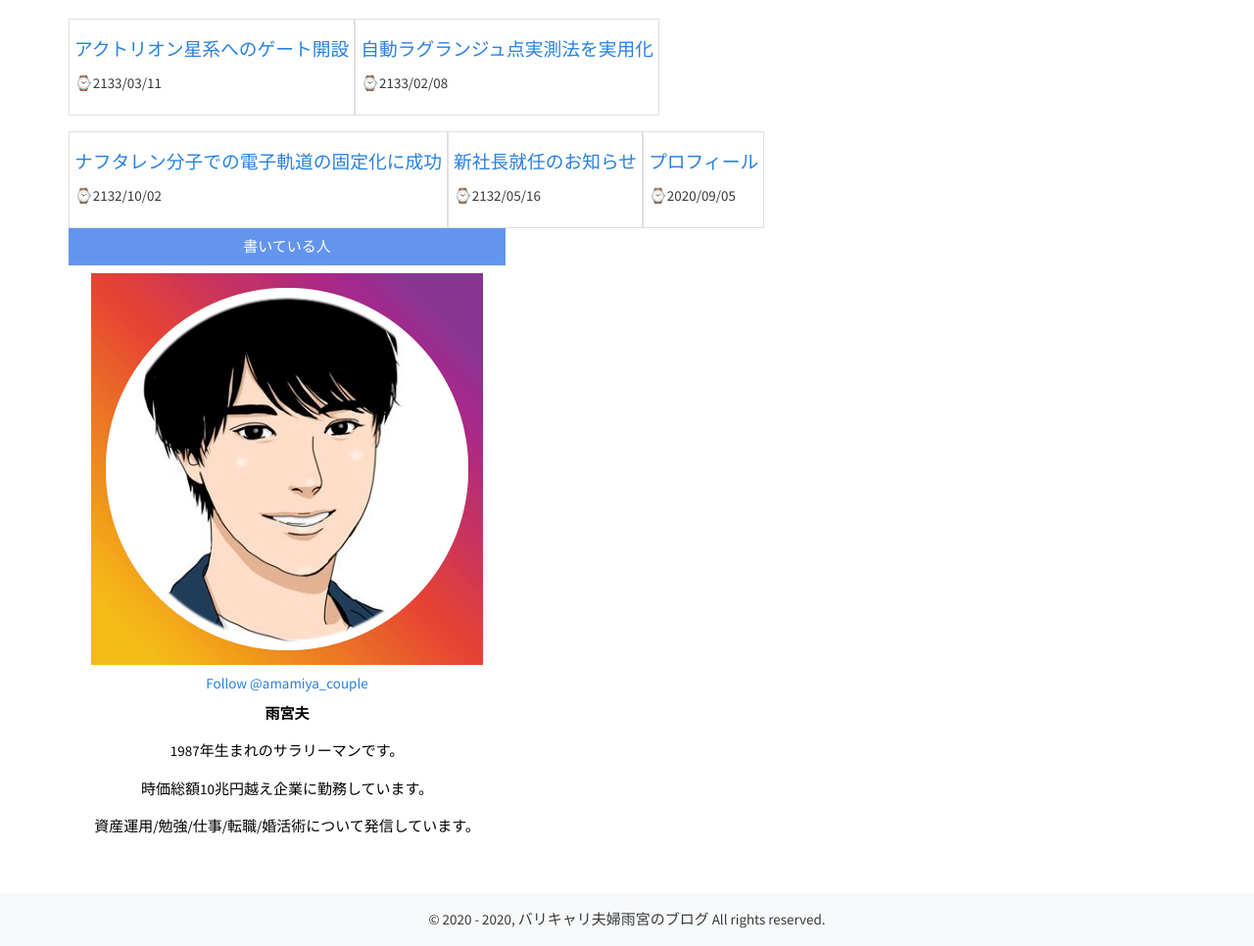
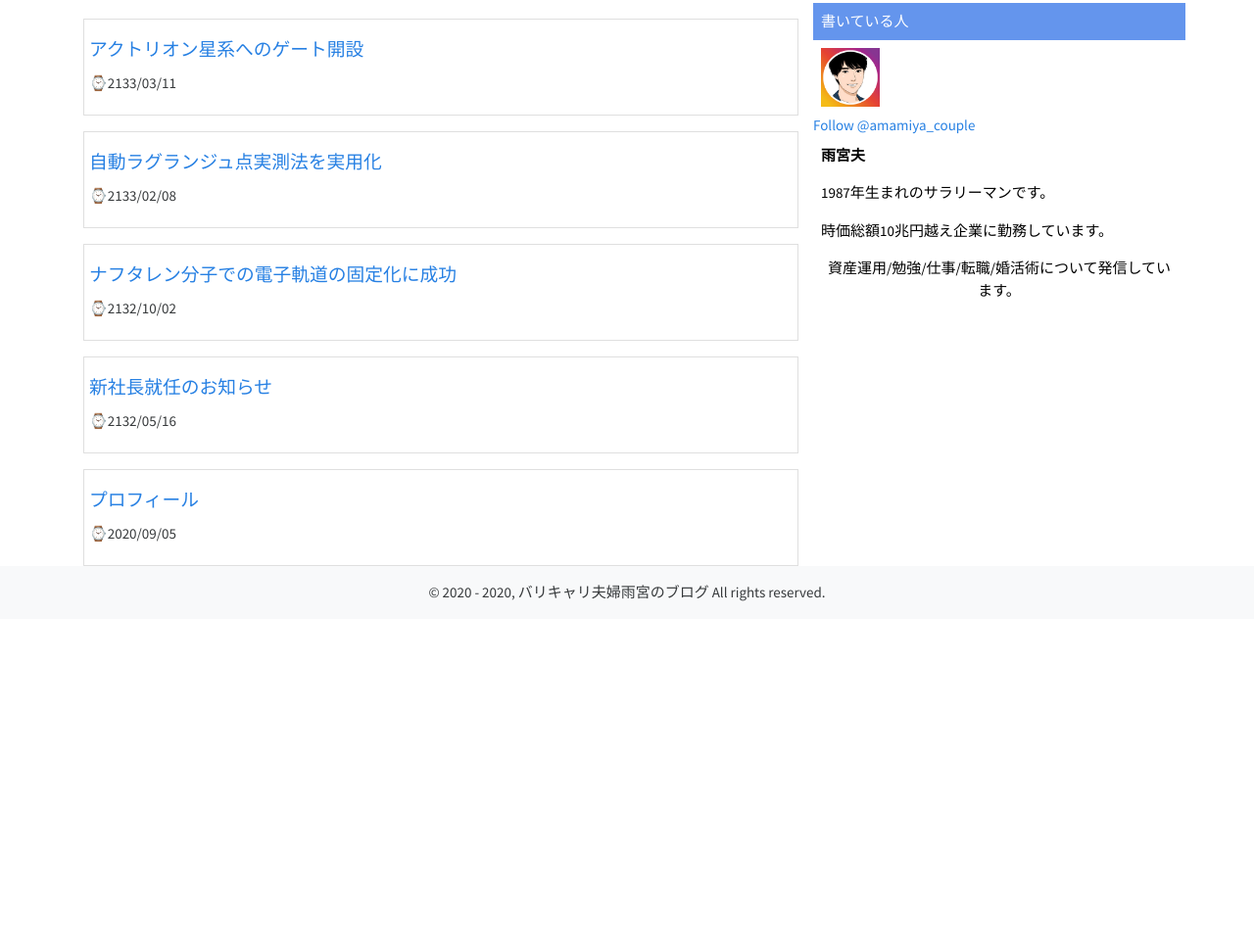
Before and after one commit to amamiyacouple/blog, a Gatsby site: page / in a window 1280 px wide. Shown: the part 404-1370 px from the top of the page at 98% size. After the commit the page ends 1036 px from the top, so only its background shows below. Built offline with nearby package versions, Linux system fonts and the light colour scheme; Gatsby itself is replaced by a stand-in of ours.

Commit message:
index20200905

```diff
--- a/src/pages/index.js
+++ b/src/pages/index.js
@@ -20,8 +20,7 @@ const IndexPage = ({ data }) => (
         <img src={header_husbandImg} style={{width:`100%`,marginBottom:`2rem`}} />
     </Row>
     <Row>
-      <Col xs={12} md={8} style={{maxWidth:`960px`}}>
-        <Row>
+      <Col xs={12} md={8} style={{maxWidth:`960px`,textAlign:'center'}}>
         {data.allMarkdownRemark.edges.map(({ node }) => (
           <Card style={{marginTop:'1rem'}}>
             <Card.Body>
@@ -40,23 +39,15 @@ const IndexPage = ({ data }) => (
             </Card.Body>
           </Card>
         ))}
-        </Row>
       </Col>
-      <Col xs={12} md={4} style={{maxWidth:`960px`}}>
-        <Row>
-          <Col style={{backgroundColor:`cornflowerblue`,color:`white`,padding:`0.5rem`,maxWidth:`960px`,textAlign:'center'}}>
+      <Col xs={12} md={4} style={{maxWidth:`960px`,textAlign:'center'}}>
+        <Row style={{backgroundColor:`cornflowerblue`,color:`white`,padding:`0.5rem`}}>
           書いている人
-          </Col>
         </Row>
         <Row>
-          <Col style={{maxWidth:`960px`}}>
-            <Row>
-              <Col style={{textAlign:'center'}}>
-                <img src={twitter_husbandImg} style={{Width:`30%`,padding:`0.5rem`}} />
-              </Col>
+          <img src={twitter_husbandImg} style={{maxWidth:`20%`,padding:`0.5rem`}} />
         </Row>
         <Row>
-              <Col style={{textAlign:'center'}}>
           <div class="twitter">
             <a
               href="https://twitter.com/amamiya_couple?ref_src=twsrc%5Etfw"
@@ -66,26 +57,20 @@ const IndexPage = ({ data }) => (
             </a>
             {<script async src="https://platform.twitter.com/widgets.js" charset="utf-8"></script>}
           </div>
-              </Col>
         </Row>
-            <Row>
-              <Col style={{backgroundColor:`white`,color:`black`,padding:`0.5rem`,textAlign:'center',fontWeight:'bold'}}>雨宮夫</Col>
+        <Row style={{backgroundColor:`white`,color:`black`,padding:`0.5rem`,textAlign:'center',fontWeight:'bold'}}>
+          雨宮夫
         </Row>
-            <Row>
-              <Col style={{backgroundColor:`white`,color:`black`,padding:`0.5rem`,textAlign:'center'}}>1987年生まれのサラリーマンです。</Col>
+        <Row style={{backgroundColor:`white`,color:`black`,padding:`0.5rem`,textAlign:'center'}}>
+          1987年生まれのサラリーマンです。
         </Row>
-            <Row>
-              <Col style={{backgroundColor:`white`,color:`black`,padding:`0.5rem`,textAlign:'center'}}>時価総額10兆円越え企業に勤務しています。</Col>
+        <Row style={{backgroundColor:`white`,color:`black`,padding:`0.5rem`,textAlign:'center'}}>
+          時価総額10兆円越え企業に勤務しています。
         </Row>
-            <Row>
-              <Col style={{backgroundColor:`white`,color:`black`,padding:`0.5rem`,textAlign:'center'}}>資産運用/勉強/仕事/転職/婚活術について発信しています。</Col>
+        <Row style={{backgroundColor:`white`,color:`black`,padding:`0.5rem`,textAlign:'center'}}>
+          資産運用/勉強/仕事/転職/婚活術について発信しています。
         </Row>
       </Col>
-        </Row>
-      </Col>
-    </Row>
-    <Row>
-      <Col style={{maxWidth:`960px`, paddingTop:`3rem`}}></Col>
     </Row>
   </Layout>
 );
```
Lines whose indentation alone changed are shown as unchanged.
